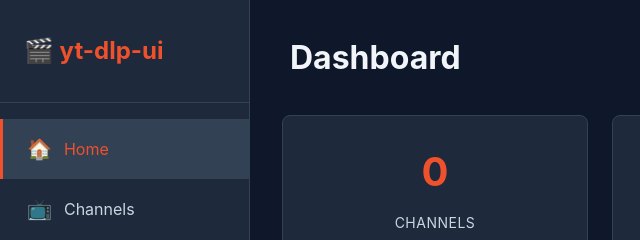
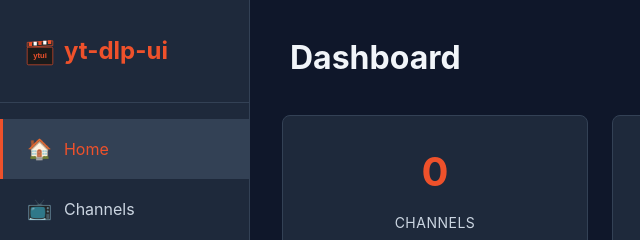
Before and after one commit to alexholliz/yt-dlp-ui, a website: page public/index.html in a window 1280 px wide. Shown: the top 240 px of the page, 0-640 px from the left. Drawn offline with Linux system fonts and the light colour scheme; no server answers.

Commit message:
Replace emoji with custom favicon in sidebar header

```diff
--- a/public/index.html
+++ b/public/index.html
@@ -12,7 +12,7 @@
     <!-- Sidebar -->
     <aside class="sidebar">
       <div class="logo">
-        <h1>🎬 yt-dlp-ui</h1>
+        <h1><img src="/favicon.svg" alt="yt-dlp-ui" style="width: 32px; height: 32px; vertical-align: middle; margin-right: 8px;">yt-dlp-ui</h1>
       </div>
       <nav class="nav-menu">
         <a href="#home" class="nav-item active" data-page="home">
```
